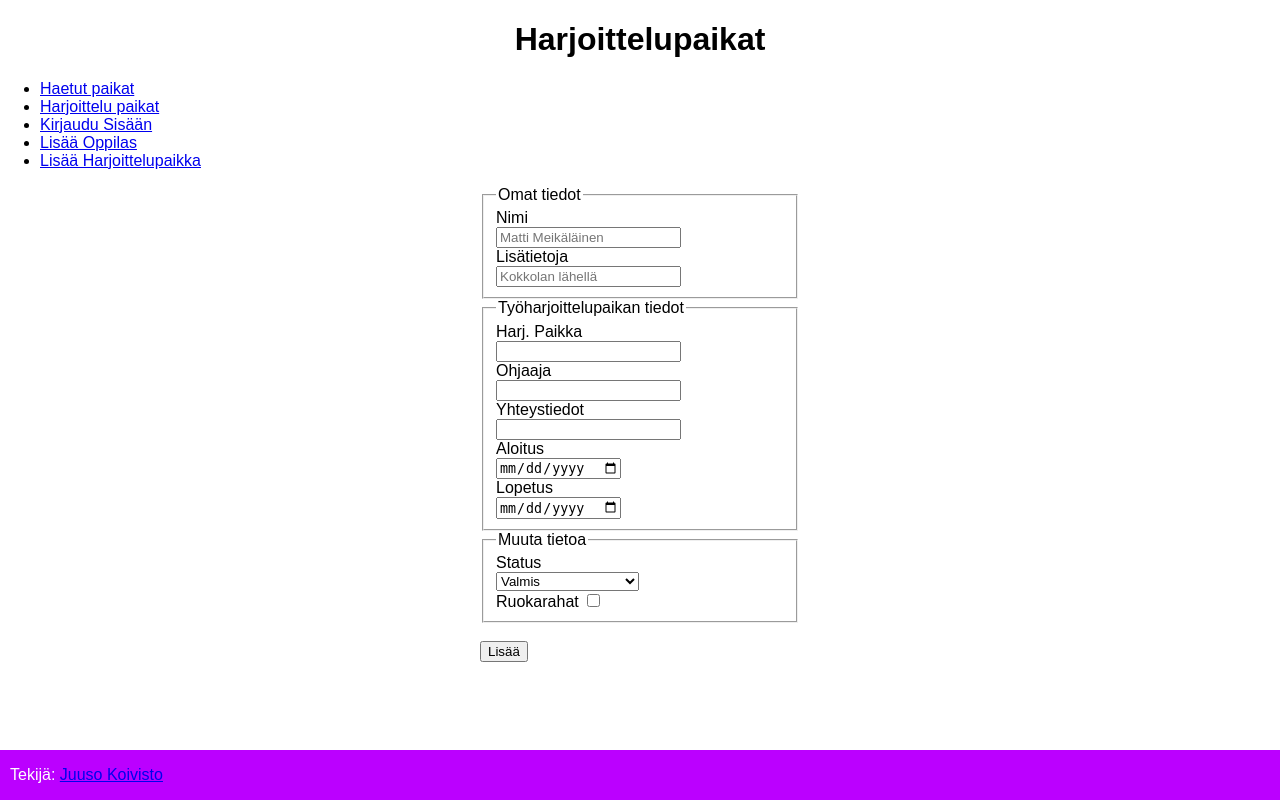
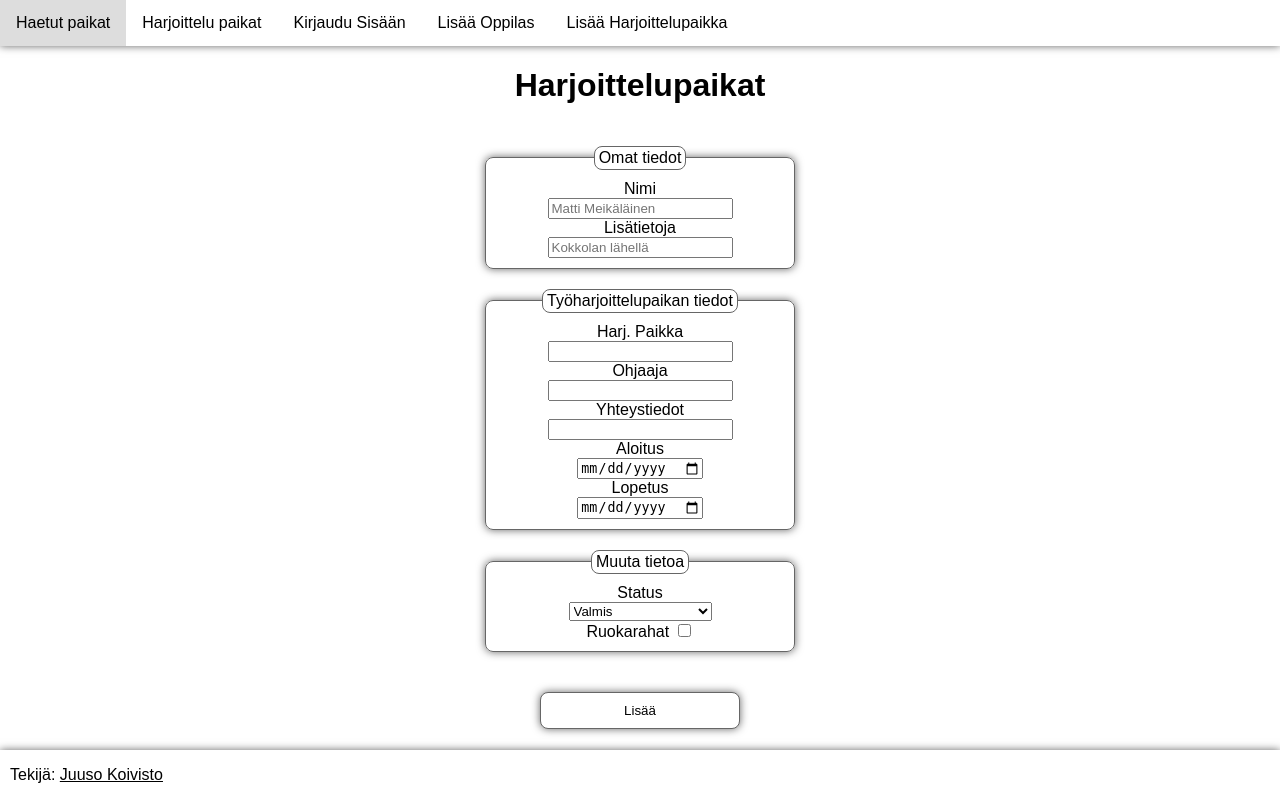
Before and after one commit to juusokoivisto/harjoittelupaikka, a PHP site: page /lisaa-oppilas.php in a window 1280 px wide. Run offline with PHP 8.4, Linux system fonts and the light colour scheme; data that the repository does not hold is empty.

Commit message:
css muutoksia

```diff
--- a/index.php
+++ b/index.php
@@ -1,6 +1,7 @@
 <?php
 include "connect.php";
 ?>
+
 <!DOCTYPE html>
 <html lang="fi">
 <head>
@@ -11,9 +12,8 @@ include "connect.php";
 </head>
 <body>
     <header>
-        <h1>Harjoittelupaikat</h1>
         <nav>
-            <ul>
+            <ul class="horizontal-nav">
                 <li><a href="./index.php">Haetut paikat</a></li>
                 <li><a href="./paikat.php">Harjoittelu paikat</a></li>
                 <li><a href="./kirjaudu.php">Kirjaudu Sisään</a></li>
@@ -21,6 +21,7 @@ include "connect.php";
                 <li><a href="./lisaa-harkkapaikka.php">Lisää Harjoittelupaikka</a></li>
             </ul>
         </nav>
+        <h1>Harjoittelupaikat</h1>
     </header>
 
     <main>
--- a/lisaa-oppilas.php
+++ b/lisaa-oppilas.php
@@ -12,9 +12,8 @@ include "connect.php";
 </head>
 <body>
     <header>
-        <h1>Harjoittelupaikat</h1>
         <nav>
-            <ul>
+            <ul class="horizontal-nav">
                 <li><a href="./index.php">Haetut paikat</a></li>
                 <li><a href="./paikat.php">Harjoittelu paikat</a></li>
                 <li><a href="./kirjaudu.php">Kirjaudu Sisään</a></li>
@@ -22,12 +21,13 @@ include "connect.php";
                 <li><a href="./lisaa-harkkapaikka.php">Lisää Harjoittelupaikka</a></li>
             </ul>
         </nav>
+        <h1>Harjoittelupaikat</h1>
     </header>
 
     <main>
         <section>
             <form action="actionpage.php" method="POST" class="centered-form">
-                <fieldset>
+                <fieldset class="rounded-fieldset">
                     <legend>Omat tiedot</legend>
 
                     <label for="f_oppilas">Nimi</label><br>
@@ -37,7 +37,7 @@ include "connect.php";
                     <input type="text" id="f_muuta" name="f_muuta" placeholder="Kokkolan lähellä"><br>
                 </fieldset>
 
-                <fieldset>
+                <fieldset class="rounded-fieldset">
                     <legend>Työharjoittelupaikan tiedot</legend>
 
                     <label for="f_paikka">Harj. Paikka</label><br>
@@ -61,7 +61,7 @@ include "connect.php";
                     <input type="date" id="f_lopetus" name="f_lopetus" required><br>
                 </fieldset>
 
-                <fieldset>
+                <fieldset class="rounded-fieldset">
                     <legend>Muuta tietoa</legend>
 
                     <label for="f_status">Status</label><br>
@@ -73,15 +73,18 @@ include "connect.php";
                     <label for="f_ruokaraha">Ruokarahat</label>
                     <input type="checkbox" id="f_ruokaraha" name="f_ruokaraha"><br>
                 </fieldset>
-                <br>
-                <input type="submit" value="Lisää">
+                <input class="button-input" type="submit" value="Lisää">
             </form>
         </section>
     </main>
 
     <footer>
-        <p class="footer-text">Tekijä: <a href="mailto:juuso.koivisto@student.kpedu.fi">Juuso Koivisto</a>
-</p>
+        <p class="footer-text">
+            Tekijä:
+            <a href="mailto:juuso.koivisto@student.kpedu.fi">
+                Juuso Koivisto
+            </a>
+        </p>
     </footer>
 </body>
 </html>
--- a/style.css
+++ b/style.css
@@ -13,12 +13,36 @@ main {
 }
 
 .centered-form {
-    width: 25%;
-    margin: auto;
+    width: 350px;
+    margin: 0 auto;
+    text-align: center;
 }
 
 table {
     border-collapse: collapse;
+}
+
+.horizontal-nav {
+    display: block;
+    overflow-x: auto;
+    white-space: nowrap;
+
+    list-style-type: none;
+    margin: 0;
+    padding: 0;
+    display: flex;
+    box-shadow: 0 0 8px #666;
+}
+
+.horizontal-nav > li a {
+    display: block;
+    color: black;
+    padding: 14px 16px;
+    text-decoration: none;
+}
+
+.horizontal-nav > li a:hover {
+    background-color: #dddddd;
 }
 
 .centered-table {
@@ -42,13 +66,33 @@ h1, h2 {
 
 .footer-text {
     margin-left: 10px;
+    color: black;
+}
+
+.button-input {
+    width: 200px;
+
+    background-color: white;
+    margin: 20px;
+    padding: 0 10px 10px;
+    border: 1px solid #666;
+    border-radius: 8px;
+    box-shadow: 0 0 8px #666;
+    padding-top: 10px;
+}
+
+.button-input:hover {
+    background-color: #dddddd;
+}
+
+.footer-text > a {
+    color: black;
 }
 
 footer {
-    color: white;
-
-    background-color: rgb(187, 0, 255);
     min-height: 50px;
+    box-shadow: 0 0 8px #666;
+    margin-top: auto;
 }
 
 tr:nth-child(even) {
@@ -66,3 +110,19 @@ tr:nth-child(even) {
     left: 0;
     background-color: #ffffff;
 }
+
+.rounded-fieldset {
+    margin: 20px;
+    padding: 0 10px 10px;
+    border: 1px solid #666;
+    border-radius: 8px;
+    box-shadow: 0 0 8px #666;
+    padding-top: 10px;
+}
+
+.rounded-fieldset > legend  {
+    padding: 2px 4px;
+    background: #fff;
+    border: 1px solid #666;
+    border-radius: 8px;
+}
```
Also changed, not shown: kirjaudu.php (+3 -4 lines), lisaa-harkkapaikka.php (+3 -4 lines), paikat.php (+3 -7 lines).
